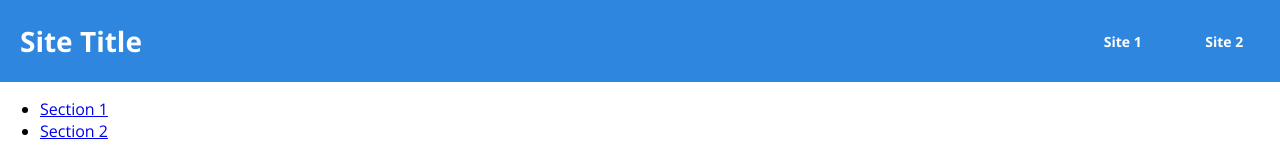
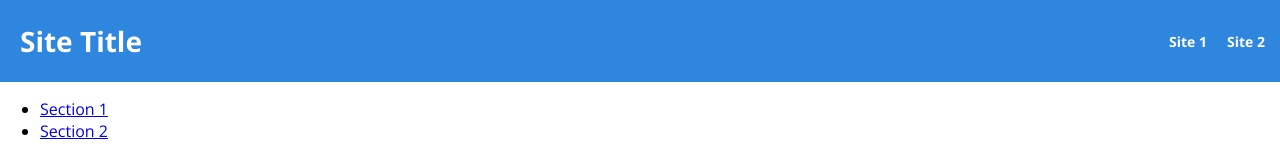
Before and after one commit to newwebash/fcc-tech-docs-page, a plain HTML site: page index.html in a window 1280 px wide. Shown: the top 160 px of the page. Drawn offline with nearby package versions, Linux system fonts and the light colour scheme.

Commit message:
Fix padding issue in top nav ul li

```diff
--- a/project/common-blocks/site-header/site-header.css
+++ b/project/common-blocks/site-header/site-header.css
@@ -36,12 +36,8 @@ Global styles
 
 .header_nav_li {
   list-style-type: none;
-  padding: 0 5%;
+  padding: 0 10px;
 }
-
-/* .header_nav_li {
-  padding: 0 5%;
-} */
 
 .header_nav_link {
   text-decoration: none;
```
